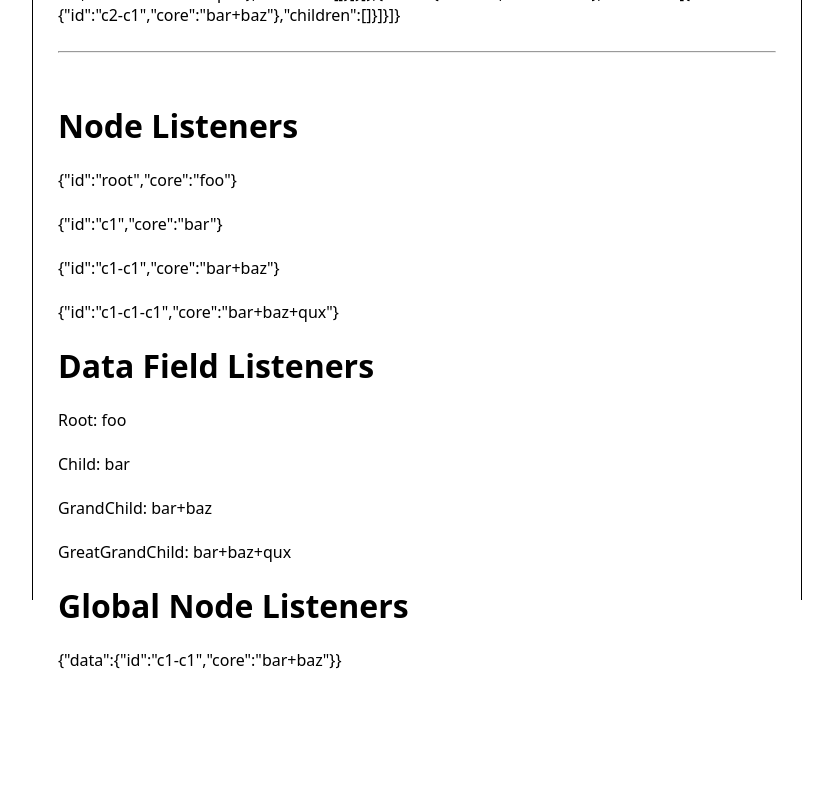
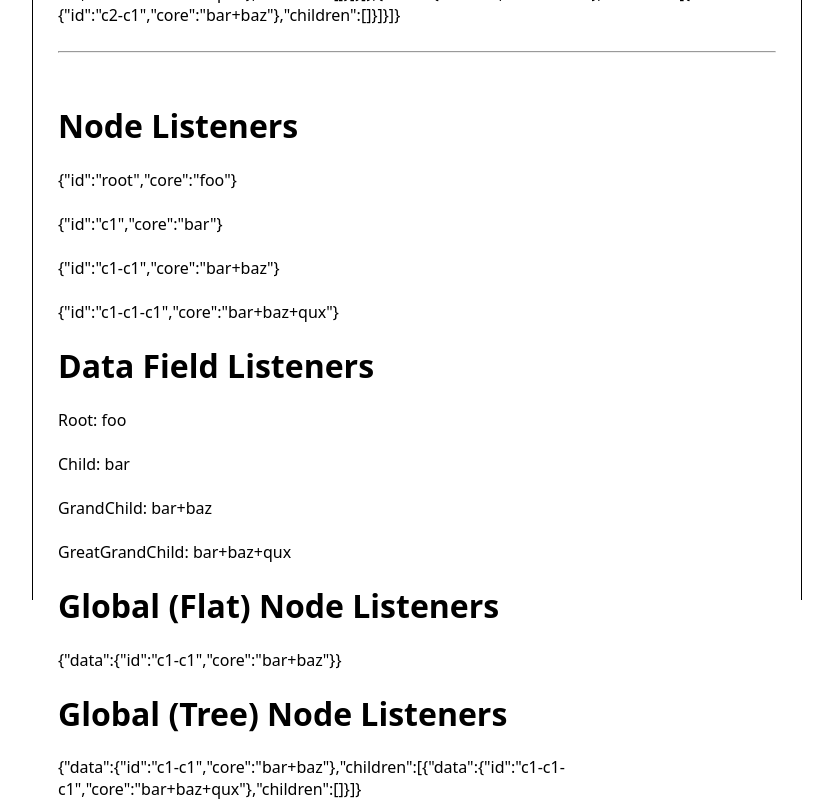
Before and after one commit to jshmo/zustand-immer-node-listener-example, a React (Vite) app: page / in a window 1280 px wide. Shown: the part 250-1050 px from the top of the page, without its empty margins (159-992 px from the left). Before the commit the page ends 921 px from the top, so only its background shows below. Built offline with nearby package versions, Linux system fonts and the light colour scheme.

Commit message:
Add gloal listener using the tree

```diff
--- a/src/App.tsx
+++ b/src/App.tsx
@@ -48,8 +48,12 @@ const App = () => {
             <GreatGrandChildDataFieldListener />
           </div>
           <div>
-            <h1>Global Node Listeners</h1>
-            <GlobalNodeListener />
+            <h1>Global (Flat) Node Listeners</h1>
+            <GlobalFlatNodeListener />
+          </div>
+          <div>
+            <h1>Global (Tree) Node Listeners</h1>
+            <GlobalTreeNodeListener />
           </div>
         </div>
 
@@ -73,8 +77,13 @@ function TreeListener() {
   );
 }
 
-function GlobalNodeListener() {
+function GlobalFlatNodeListener() {
   const node = useStore(store, (store) => store.nodes["c1-c1"]);
+  return <div>{JSON.stringify(node)}</div>;
+}
+
+function GlobalTreeNodeListener() {
+  const node = useStore(store, (store) => store.tree.children[0].children[0]);
   return <div>{JSON.stringify(node)}</div>;
 }
 
```
